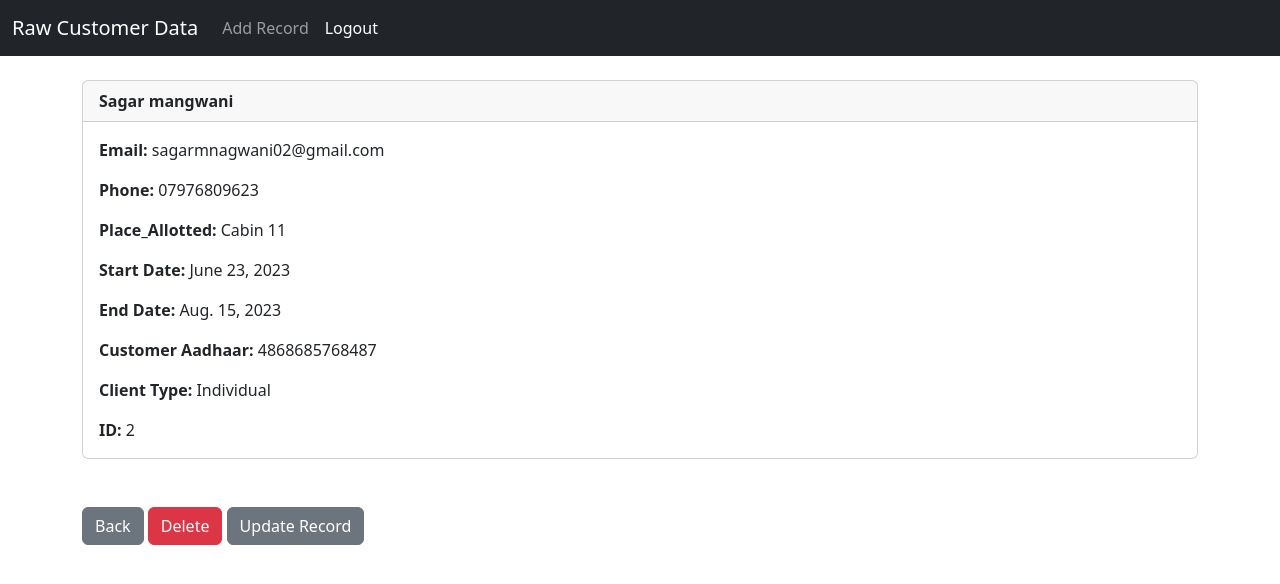
After one commit to raw-coworking/raw_customer-1, a Django app: page /record/2 in a window 1280 px wide. The commit adds this page. Shown: the top 584 px of the page. Run offline with Django 4.2, Linux system fonts and the light colour scheme; a user stored in the database is signed in; data comes from the database, SQL or seed files in the repository; both versions use the stored data as it was after the commit.

Commit message:
final Project

```diff
--- a/customers/models.py
+++ b/customers/models.py
@@ -2,22 +2,22 @@ from django.db import models
 
 # Create your models here.
 class ClientReq(models.Model):
-    name = models.CharField(max_length=100, null=False)
+    type = models.CharField(max_length=100, null=False)
 
     def __str__(self):
-        return self.name
+        return self.type
 
 class ClientType(models.Model):
-    name = models.CharField(max_length=100, null=False)
+    type = models.CharField(max_length=100, null=False)
 
     def __str__(self):
-        return self.name
+        return self.type
 
 class Payment(models.Model):
-    name = models.CharField(max_length=100, null=False)
+    type = models.CharField(max_length=100, null=False)
 
     def __str__(self):
-        return self.name
+        return self.type
 
 class Cabin(models.Model):
     Cabin_Studio = models.CharField(max_length=100, null =False)
@@ -26,7 +26,7 @@ class Cabin(models.Model):
         return self.Cabin_Studio
 
 class Customer(models.Model):
-    created_at = models.DateTimeField(auto_now_add=True)
+    # created_at = models.DateTimeField(auto_now_add=True, default=0)
     client_type = models.ForeignKey(ClientType, on_delete=models.CASCADE)
     client_req = models.ForeignKey(ClientReq,on_delete=models.CASCADE)
     first_name = models.CharField(max_length=100, null=False)
@@ -45,4 +45,4 @@ class Customer(models.Model):
     customer_Aadhaar = models.CharField(max_length=50)
 
     def __str__(self):
-        return f'Customer:{self.first_name} {self.last_name}'
+        return (f"Customer:{self.first_name} {self.last_name}")
--- a/customers/templates/navBar.html
+++ b/customers/templates/navBar.html
@@ -1,4 +1,4 @@
-<nav class="navbar navbar-expand-lg bg-body-tertiary">
+<nav class="navbar navbar-expand-lg navbar-dark bg-dark">
     <div class="container-fluid">
       <a class="navbar-brand" href="{% url 'index' %}">Raw Customer Data</a>
       <button class="navbar-toggler" type="button" data-bs-toggle="collapse"
@@ -10,6 +10,9 @@
         <ul class="navbar-nav me-auto mb-2 mb-lg-0">
           {% if user.is_authenticated %}
           <li class="nav-item">
+            <a class="nav-link" href="{% url 'add_record' %}">Add Record</a>
+          </li>
+          <li class="nav-item">
             <a class="nav-link active"  href="{% url 'logout' %}">
             Logout</a>
           </li>
@@ -20,7 +23,7 @@
           </li>
           {% endif%}
 
-          <li class="nav-item">
+          <!-- <li class="nav-item">
             <a class="nav-link active" aria-current="page" href="#">Home</a>
           </li>
           <li class="nav-item">
@@ -40,7 +43,7 @@
           <li class="nav-item">
             <a class="nav-link disabled">Disabled</a>
           </li>
-        </ul>
+        </ul> -->
 
       </div>
     </div>
--- /dev/null
+++ b/customers/templates/record.html
@@ -0,0 +1,63 @@
+{% extends 'base.html' %}
+{% block content %}
+
+<div class="card">
+    <div class="card-header"><strong>
+        {{customer_record.first_name}}
+                {{customer_record.last_name}}</strong>
+    </div>
+    <div class="card-body">
+
+
+        <p class="card-text">
+        <strong>Email: </strong>{{customer_record.email}}
+        </p>
+
+        <p class="card-text">
+        <strong>Phone: </strong>{{customer_record.phone}}
+        </p>
+
+         <p class="card-text">
+        <strong>Place_Allotted: </strong>{{customer_record.Place_Allotted}}
+         </p>
+
+         <p class="card-text">
+        <strong>Start Date: </strong>{{customer_record.start_date}}
+         </p>
+
+         <p class="card-text">
+        <strong>End Date: </strong>{{customer_record.end_date}}
+         </p>
+
+         <p class="card-text">
+        <strong>Customer Aadhaar: </strong>{{customer_record.customer_Aadhaar}}
+         </p>
+
+         <p class="card-text">
+        <strong>Client Type: </strong>{{customer_record.client_type}}
+         </p>
+
+         <p class="card-text">
+        <strong>ID: </strong>{{customer_record.id}}
+         </p>
+
+    </div>
+  </div>
+
+  <br/><br/>
+  <a href="{% url 'index' %}" class="btn btn-secondary">Back</a>
+
+  <a href="{% url 'delete_record' customer_record.id %}"
+  class="btn btn-danger">Delete</a>
+
+  <a href="{% url 'update_record' customer_record.id %}"
+   class="btn btn-secondary">Update Record</a>
+
+
+
+
+
+
+
+
+{% endblock %}
--- a/customers/urls.py
+++ b/customers/urls.py
@@ -5,4 +5,9 @@ urlpatterns = [
     path('', views.index, name='index'),
     # path('login/', views.login_user, name='login'),
     path('logout/', views.logout_user, name='logout'),
+    path('record/<int:pk>', views.customer_record, name='record'),
+    path('delete/<int:pk>', views.delete_record, name='delete_record'),
+     path('add_record/', views.add_record, name='add_record'),
+    path('update/<int:pk>', views.update_record, name='update_record'),
+
 ]
--- a/customers/views.py
+++ b/customers/views.py
@@ -2,6 +2,7 @@ from django.shortcuts import render, redirect
 from .models import Customer #ClientReq, ClientType, Payment
 from django.contrib.auth import authenticate, login, logout
 from django.contrib import messages
+from .forms import AddRecordForm
 
 # Create your views here.
 def index(request):
@@ -34,3 +35,49 @@ def logout_user(request):
     logout(request)
     messages.success(request,"You Have Been Logged Out...")
     return redirect('index')
+
+def customer_record(request, pk):
+     if request.user.is_authenticated:
+         customer_record = Customer.objects.get(id = pk)
+         return render(request, 'record.html',{'customer_record': customer_record})
+
+     else:
+         messages.success(request, "You Must Be Logged In To View That Page...")
+         return redirect('index')
+
+
+def delete_record(request, pk):
+	if request.user.is_authenticated:
+		delete_it = Customer.objects.get(id = pk)
+		delete_it.delete()
+		messages.success(request, "Record Deleted Successfully !")
+		return redirect('index')
+	else:
+		messages.success(request, "You Must Be Logged In To Do That !")
+		return redirect('index')
+
+
+def add_record(request):
+     form = AddRecordForm(request.POST or None)
+     if request.user.is_authenticated:
+          if form.is_valid():
+               add_record = form.save()
+               messages.success(request,"Record added...")
+               return redirect('index')
+          return render(request,'add_record.html',{'form': form})
+     else:
+          messages.success(request,"You must be logged In...")
+     return render(request,'index')
+
+def update_record(request, pk):
+	if request.user.is_authenticated:
+		current_record = Customer.objects.get(id=pk)
+		form = AddRecordForm(request.POST or None, instance=current_record)
+		if form.is_valid():
+			form.save()
+			messages.success(request, "Record Has Been Updated!")
+			return redirect('index')
+		return render(request, 'update_record.html', {'form':form})
+	else:
+		messages.success(request, "You Must Be Logged In...")
+		return redirect('index')
```
Also changed, not shown: customers/forms.py (added, +18 -0 lines), customers/templates/add_record.html (added, +21 -0 lines), customers/templates/index.html (+24 -11 lines), customers/templates/update_record.html (added, +21 -0 lines), customers/migrations/0002_alter_customer_phone.py (added), db.sqlite3.
